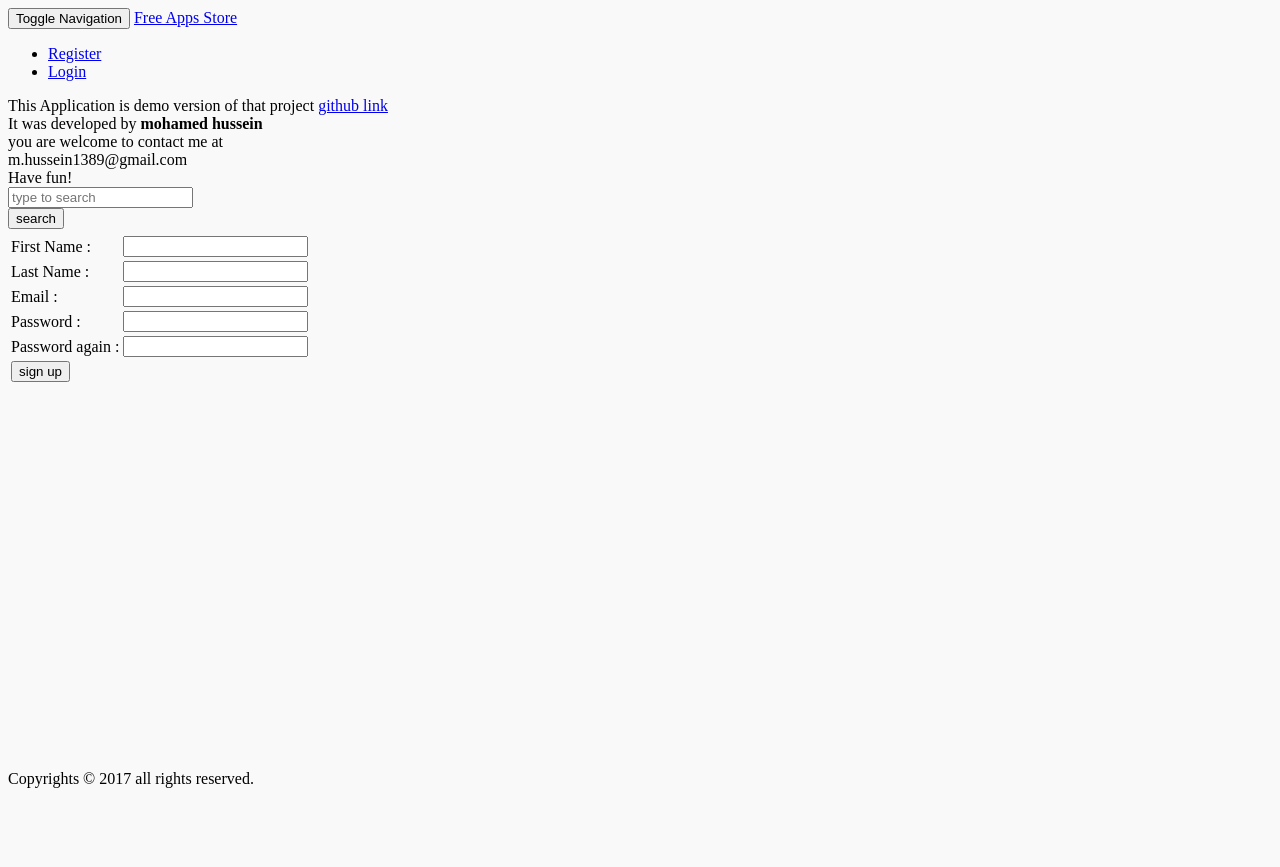
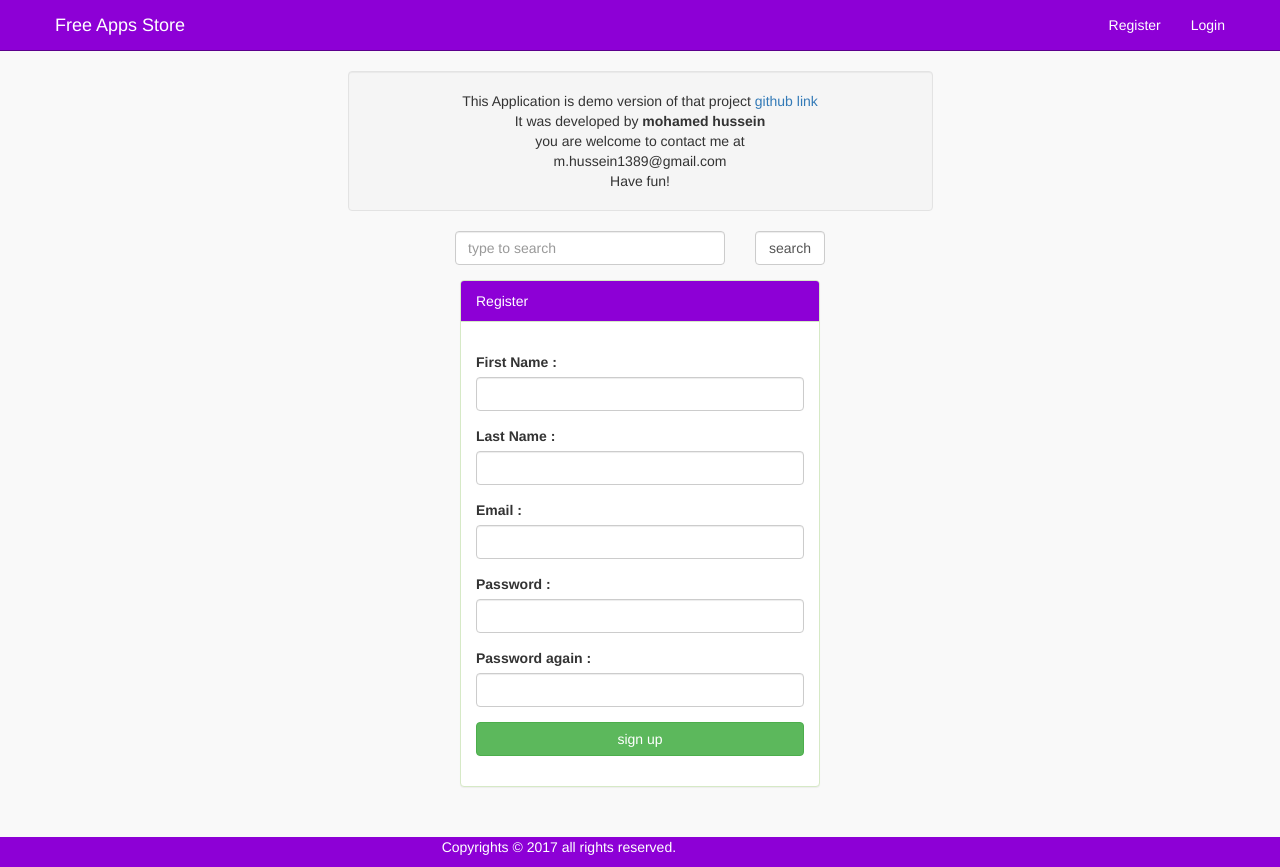
Before and after one commit to codemaster05330/free-apps-store-system, a PHP site: page /signup.php in a window 1280 px wide. Before the commit the page ends 788 px from the top, so only its background shows below. Run offline with PHP 8.4, Linux system fonts and the light colour scheme.

Commit message:
update registe page styles

```diff
--- a/signup.php
+++ b/signup.php
@@ -43,36 +43,66 @@ if(isset($_POST['signup']))
 <html>
 <head>
     <title>sign up</title>
+    <link rel="stylesheet" href="./styles/bootstrap.css" type="text/css"/>
+    <link rel="stylesheet" href="./styles/bootstrap_custom.css" type="text/css"/>
     <link rel="stylesheet" href="./styles/mainStyle.css" type="text/css"/>
 </head>
 
 <body>
 
+
 <div id="upperPanel">
 <?php
 include_once('./layout/upperBar.php');
+//include_once('./layout/searchPanel.php');
+?>
+</div>
+<div class=" container">
+<?php
 include_once('./layout/searchPanel.php');
 ?>
-</div>
-<div id="wrapper">
-<div id="loginContent">
+<div class="row">
+<div class="col col-md-4 col-md-offset-4">
+   <div class="panel panel-success">
+    <div class="panel-heading">
+        Register
+    </div>
+    <div class="panel-body">
 <form id="loginForm" method="post" action="">
-<table id="form">
-<tr><td id="error" colspan="2">
+<div class="form-group alert-warning">
 <?php
 printError();
+printSuccess();
 ?>
-</td></tr>
-<tr><td><label>First Name :</label></td><td><input type="text" name="fName" required /></td></tr>
-<tr><td><label>Last Name :</label></td><td><input type="text" name="lName" required /></td></tr>
-<tr><td><label>Email :</label></td><td><input type="email" name="userEmail" required /></td></tr>
-<tr><td><label>Password :</label></td><td><input type="password" name="password1" required /></td></tr>
-<tr><td><label>Password again :</label></td><td><input type="password" name="password2" required /></td></tr>
-<tr><td colspan="2"><input type="submit" name="signup" value="sign up"/></td></tr>
-</table>
+</div>
+<div class="form-group">
+    <label class="control-label">First Name :</label>
+    <input type="text" name="fName" required  class="form-control" />
+</div>
+<div class="form-group">
+    <label class="control-label">Last Name :</label>
+    <input type="text" name="lName" required  class="form-control"/>
+</div>
+
+<div class="form-group">
+    <label class="control-label">Email :</label>
+    <input type="email" name="userEmail" required class="form-control" />
+</div>
+<div class="form-group">
+    <label class="control-label">Password :</label>
+    <input type="password" name="password1" required class="form-control"/>
+</div>
+
+<div class="form-group">
+    <label class="control-label">Password again :</label>
+    <input type="password" name="password2" required class="form-control"/>
+</div>
+<div class="form-group">
+    <input type="submit" name="signup" value="sign up" class="btn btn-success btn-block" />
+</div>
 </form>
 </div>
-</div>
+</div></div></div></div>
 <?php
 include_once('./layout/footerBar.php');
 ?>
```
